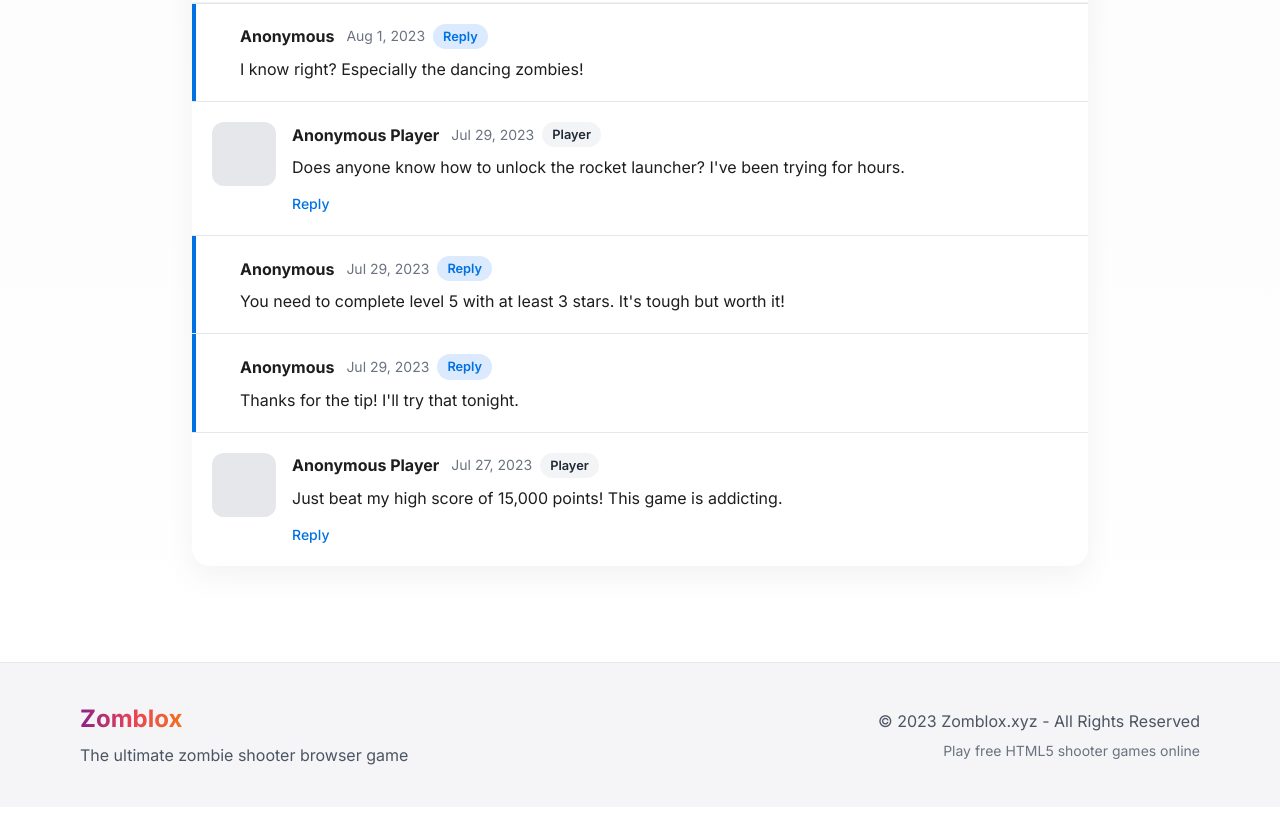
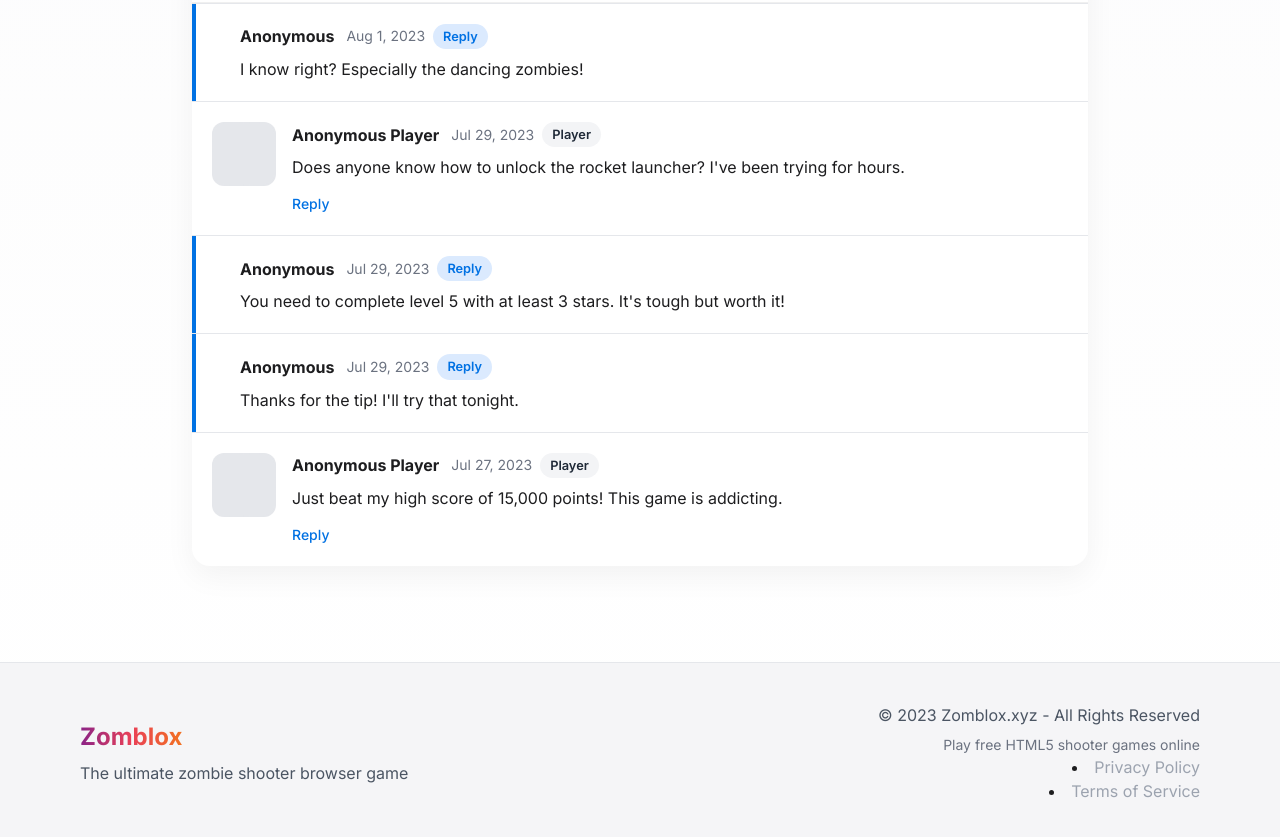
Before and after one commit to jimmy73X/zomblox.xyz, a plain HTML site: page index.html in a window 1280 px wide. Shown: the part 2804-3641 px from the top of the page. Before the commit the page ends 3611 px from the top, so only its background shows below. Drawn offline with nearby package versions, Linux system fonts and the light colour scheme.

Commit message:
Update index.html

```diff
--- a/index.html
+++ b/index.html
@@ -754,6 +754,8 @@
                 <div class="text-center md:text-right">
                     <p class="text-gray-600">© 2023 Zomblox.xyz - All Rights Reserved</p>
                     <p class="mt-2 text-gray-500 text-sm">Play free HTML5 shooter games online</p>
+                    <li><a href="https://zomblox.xyz/Privacy Policy.html" class="text-gray-400 hover:text-white">Privacy Policy</a></li>
+                        <li><a href="https://zomblox.xyz/Terms of Service.html" class="text-gray-400 hover:text-white">Terms of Service</a></li>
                 </div>
             </div>
         </div>
```
